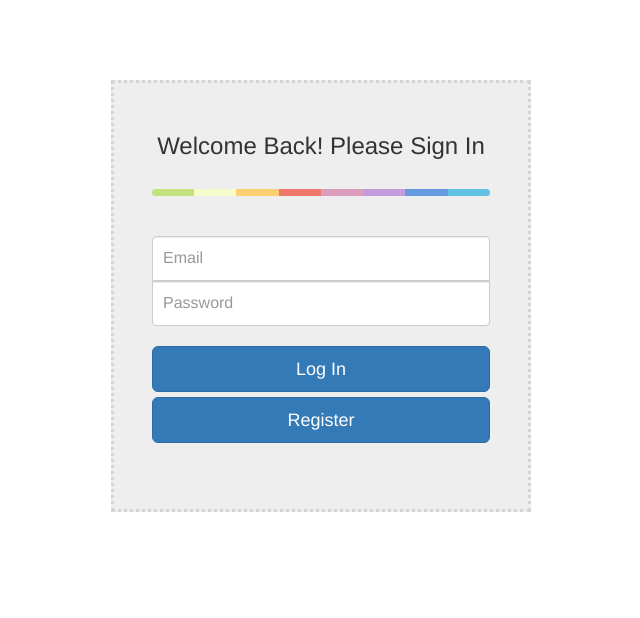
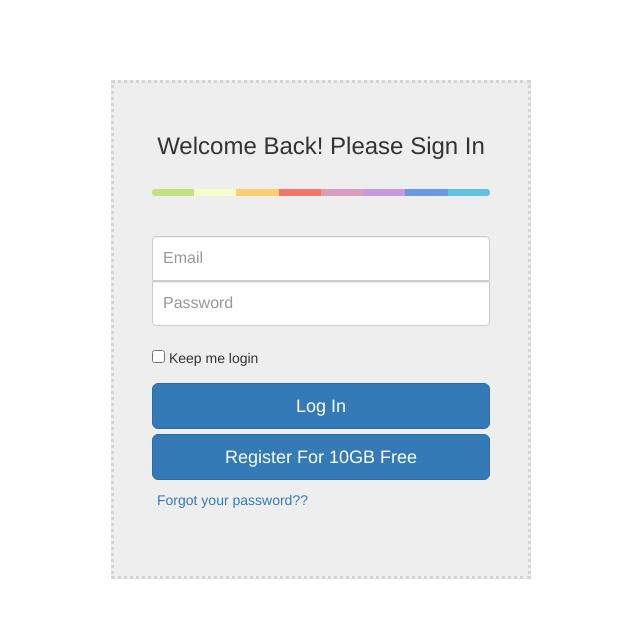
Before and after one commit to MrVu/PersonalBox, a Flask app: page /login in a window 1280 px wide. Shown: the part 80-698 px from the top of the page, without its empty margins (319-959 px from the left). Run offline with Flask 2, Linux system fonts and the light colour scheme; some libraries are stand-ins or nearby versions; grey boxes are pictures that could not be loaded.

Commit message:
Add Forgot password

```diff
--- a/app/auth/views.py
+++ b/app/auth/views.py
@@ -2,7 +2,7 @@ from . import auth
 from .. import db
 from ..models import User
 from .. import functions, email
-from flask import render_template, redirect, url_for, request, flash
+from flask import render_template, redirect, url_for, request, flash, abort
 from .forms import LoginForm, RegisterForm, EditForm, ChangePassword, ForgotPassword, EmailResetPassword
 from flask_login import login_required, logout_user, login_user, current_user
 
@@ -16,7 +16,7 @@ def login():
         email = login_form.email.data
         user = User.query.filter_by(email=email).first()
         if user is not None and user.verify_password(login_form.password.data):
-            login_user(user, True)
+            login_user(user, login_form.remember_me.data)
             return redirect(url_for('main.root'))
         flash('Invalid username or password.')
     return render_template('login.html', login_form=login_form)
@@ -85,20 +85,24 @@ def change_password():
     return render_template('change_password.html', password_form=password_form)
 
 
-@auth.route('/auth/resetpassword')
-def send_password_token():
+@auth.route('/auth/forgot?email', methods=['GET', 'POST'])
+def get_forgot_email():
     email_form = EmailResetPassword()
     if email_form.validate_on_submit():
-        user = User.query.filter_by(email= email_form.email.data)
-        token = user.generate_confirm_token()
-        email.send_email(user.email, 'Reset Your Password', 'mails/reset_password', user=user, token=token)
-        flash("An email is sent to your account")
-        return redirect(url_for('auth.send_password_token'))
-    return render_template('reset_password.html')
+        user = User.query.filter_by(email=email_form.email.data).first()
+        if user is not None:
+            token = user.generate_confirm_token()
+            email.send_email(user.email, 'Reset Your Password', 'mails/reset_password', user=user, token=token)
+            flash("An email is sent to your account to reset your password")
+            return redirect(url_for('auth.get_forgot_email'))
+        else:
+            flash('Sorry, we cannot find your email')
+        return redirect(url_for('auth.get_forgot_email'))
+    return render_template('forgot_email.html', email_form=email_form)
 
 
 @auth.route('/auth/password/<string:token>', methods=['GET', 'POST'])
-def forgot_password(token):
+def reset_password(token):
     user_id = User.token_load(token)
     user = User.query.get(user_id)
     login_user(user)
@@ -107,6 +111,8 @@ def forgot_password(token):
         user.password = forgot_password_form.password.data
         db.session.add(user)
         db.session.commit()
+        flash('Your password has been changed')
+        return redirect(url_for('main.index'))
     return render_template('forgot_password.html', forgot_password_form=forgot_password_form)
 
 
@@ -119,6 +125,14 @@ def confirm(token):
     return redirect(url_for('auth.login'))
 
 
+@auth.route('/auth/resend?email')
+def resend_email():
+    user = current_user._get_current_object()
+    token = user.generate_confirm_token()
+    email.send_email(user.email, 'Confirm Your Account', 'mails/confirm', user=user, token=token)
+    return redirect(url_for('main.index'))
+
+
 @auth.route('/logout')
 @login_required
 def logout():
--- a/app/static/bootstrap/css/custom.css
+++ b/app/static/bootstrap/css/custom.css
@@ -114,3 +114,10 @@ padding-top: 25px;
         display: none;
     }
 }
+
+.forgot-password{
+    margin: 10px 0 0 5px;
+}
+.remember-me{
+    margin-bottom: 15px;
+}
--- a/app/templates/browse.html
+++ b/app/templates/browse.html
@@ -250,7 +250,7 @@
                 <p>Please confirm your email to use this feature</p>
             </div>
             <div class="modal-footer">
-                <a href="#"
+                <a href="{{url_for('auth.resend_email')}}"
                    class="btn btn-success">Resend</a>
                 <button type="button" class="btn btn-secondary" data-dismiss="modal">Close</button>
             </div>
--- a/app/templates/login.html
+++ b/app/templates/login.html
@@ -13,8 +13,14 @@
             {{ login_form.hidden_tag() }}
             {{ login_form.email(class="form-control", placeholder="Email") }}
             {{ login_form.password(class="form-control", placeholder="Password") }}
-            {{login_form.submit(class="btn btn-lg btn-primary btn-block")}}
-            <a class="btn btn-lg btn-primary btn-block" href={{url_for('auth.register')}}>Register</a>
+            <div class="remember-me">
+            {{ login_form.remember_me }} Keep me login
+            </div>
+            {{ login_form.submit(class="btn btn-lg btn-primary btn-block") }}
+            <a class="btn btn-lg btn-primary btn-block" href={{url_for('auth.register')}}>Register For 10GB Free</a>
+            <div class="forgot-password">
+            <a href="{{ url_for('auth.get_forgot_email') }}">Forgot your password??</a>
+            </div>
         </form>
     </div>
 </div>
--- a/app/templates/register.html
+++ b/app/templates/register.html
@@ -7,7 +7,7 @@
 <div class="container">
     <div class="wrapper">
         <form action="" method="post" name="Login_Form" class="form-signin">
-            <h3 class="form-signin-heading">Welcome Back! Please Sign In</h3>
+            <h3 class="form-signin-heading">Sign Up For 10GB Free</h3>
             <hr class="colorgraph">
             <br>
             {{ register_form.csrf_token }}
--- a/app/templates/root.html
+++ b/app/templates/root.html
@@ -202,7 +202,7 @@
                 <p>Please confirm your email to use this feature</p>
             </div>
             <div class="modal-footer">
-                <a href="#"
+                <a href="{{url_for('auth.resend_email')}}"
                    class="btn btn-success">Resend</a>
                 <button type="button" class="btn btn-secondary" data-dismiss="modal">Close</button>
             </div>
```
Also changed, not shown: app/templates/forgot_email.html (added, +21 -0 lines), app/templates/mails/reset_password.html (added, +8 -0 lines), app/templates/mails/reset_password.txt (added, +13 -0 lines).
